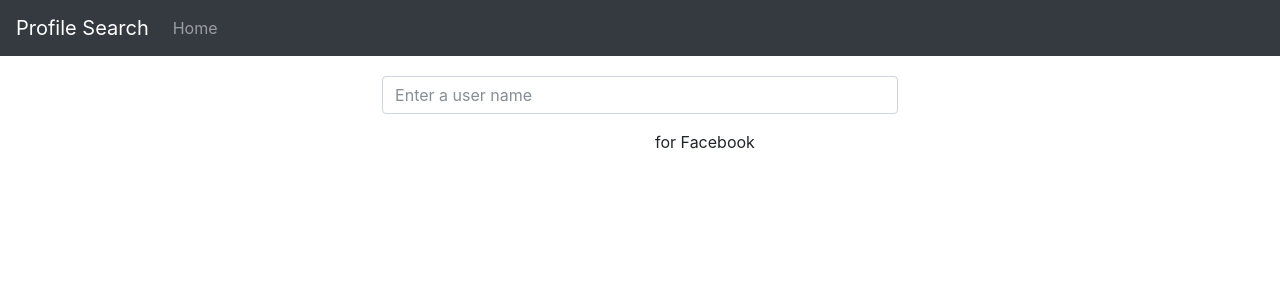
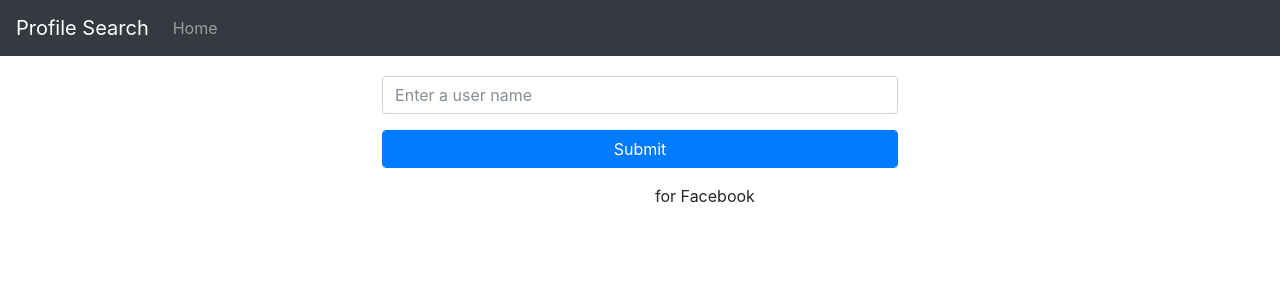
Before and after one commit to IAmMonmoy/ProfileSearch, an Angular app: page / in a window 1280 px wide. Shown: the top 300 px of the page. Built offline with nearby package versions, Linux system fonts and the light colour scheme.

Commit message:
added submit button

```diff
--- a/src/app/app.component.html
+++ b/src/app/app.component.html
@@ -12,7 +12,10 @@
       <div class="col-5">
           <form>
             <div class="form-group">
-              <input type="text" name = "userName" class="form-control" placeholder="Enter a user name"  [(ngModel)] = "userName" (keyup)  = "searchUser()">
+              <input type="text" name = "userName" class="form-control" placeholder="Enter a user name"  [(ngModel)] = "userName">
+            </div>
+            <div class="form-group">
+              <button type="submit" class="form-control btn btn-primary searchUserButton" (click) = "searchUser()">Submit</button>
             </div>
           </form>
       </div>
```
